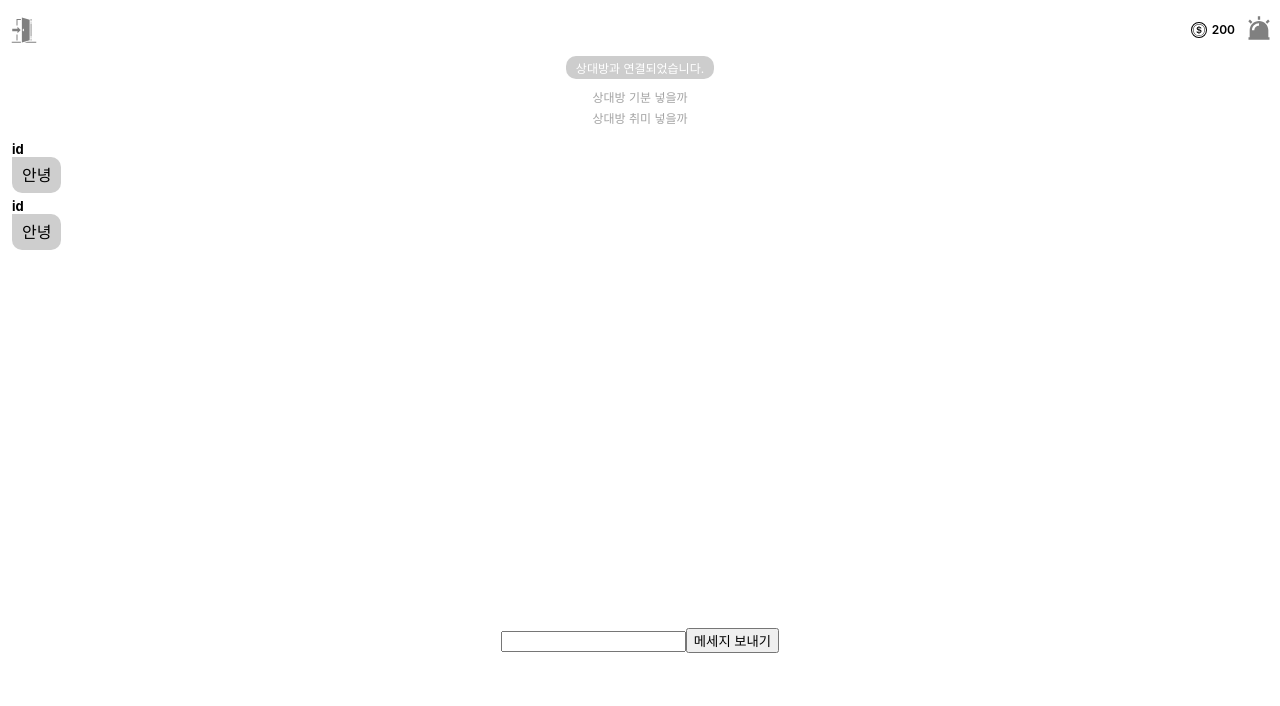
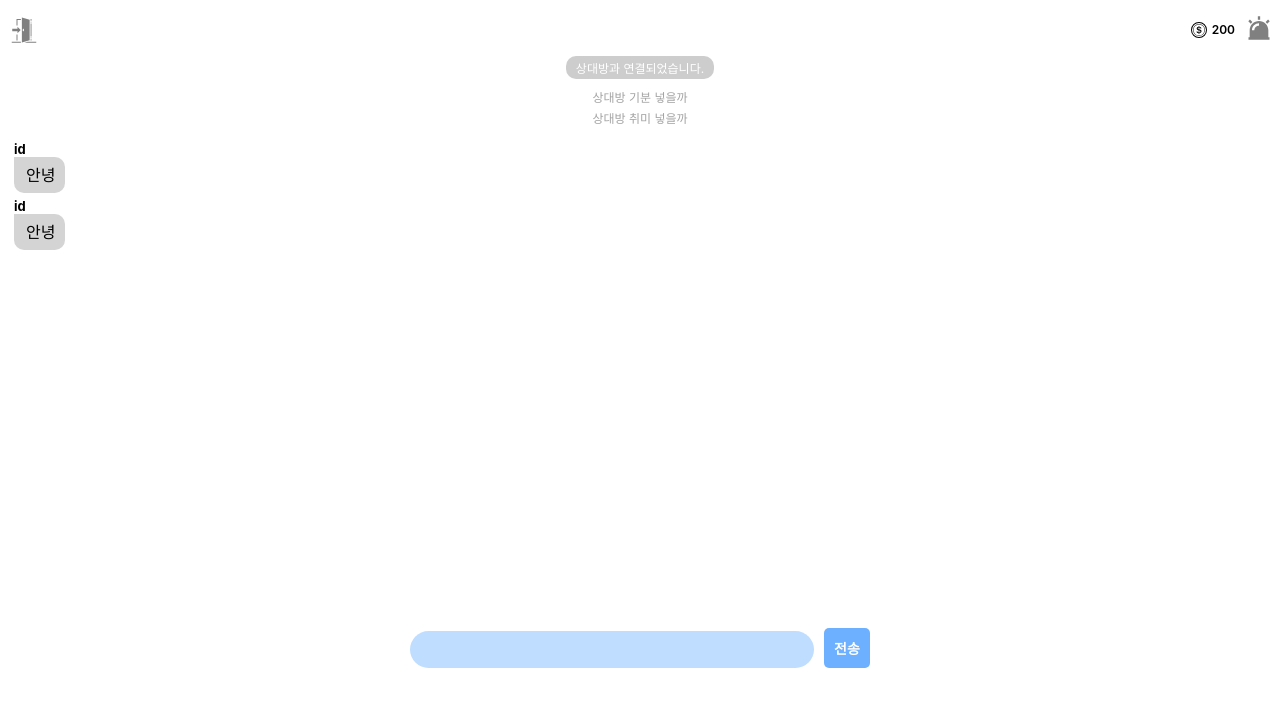
Before and after one commit to pigpgw/OHNEUL-front, a React (Create React App) app: page /chat in a window 1280 px wide. Shown: the top 706 px of the page. Built offline with nearby package versions, Linux system fonts and the light colour scheme; no server answers.

Commit message:
✅ ChatInputForm 컴포넌트 추가

```diff
--- /dev/null
+++ b/src/Components/Chat/ChatInputForm.tsx
@@ -0,0 +1,50 @@
+import React from 'react';
+import styled from 'styled-components';
+
+interface ChatInputProps {
+  msgSubmitHandler: (e: React.FormEvent<HTMLFormElement>) => void;
+  msg: string;
+  msgChangeHandler: (e: React.ChangeEvent<HTMLInputElement>) => void;
+}
+
+function ChatInputForm({
+  msgSubmitHandler,
+  msg,
+  msgChangeHandler,
+}: ChatInputProps): JSX.Element {
+  return (
+    <ChatInputContainer>
+      <form onSubmit={msgSubmitHandler}>
+        <ChatInput value={msg} onChange={msgChangeHandler} />
+        <ChatSubmitBtn>전송</ChatSubmitBtn>
+      </form>
+    </ChatInputContainer>
+  );
+}
+
+const ChatInputContainer = styled.div`
+  width: 100%;
+  height: 50px;
+`;
+
+const ChatInput = styled.input`
+  width: 80%;
+  height: 35px;
+  background: #bfddff;
+  border-radius: 20px;
+  border: 0;
+  max-width: 400px;
+`;
+
+const ChatSubmitBtn = styled.button`
+  font-size: 14px;
+  color: white;
+  font-weight: 800;
+  background: #6cb0ff;
+  border-radius: 5px;
+  border: 0;
+  padding: 10px;
+  margin-left: 10px;
+`;
+
+export default ChatInputForm;
--- a/src/Components/Chat/ChatMessages.tsx
+++ b/src/Components/Chat/ChatMessages.tsx
@@ -65,6 +65,7 @@ const ChatMessageItemBox = styled.li`
   }
   &.other {
     text-align: left;
+    margin-left: 2px;
   }
 `;
 
@@ -84,9 +85,9 @@ const ChatMessageContent = styled.div`
     border-bottom-right-radius: 10px;
   }
   &.other {
-    padding: 5px 10px 7px 10px;
+    padding: 5px 10px 7px 12px;
     text-align: left;
-    background: #cecece;
+    background: #d4d4d4;
     border-top-right-radius: 10px;
     border-bottom-left-radius: 10px;
     border-bottom-right-radius: 10px;
--- a/src/pages/Chat.tsx
+++ b/src/pages/Chat.tsx
@@ -3,6 +3,7 @@ import React, { useEffect, useState } from 'react';
 import ChatHeader from 'Components/Chat/ChatHeader';
 import ChatInfo from 'Components/Chat/ChatInfo';
 import ChatMessages from 'Components/Chat/ChatMessages';
+import ChatInputForm from 'Components/Chat/ChatInputForm';
 
 interface Message {
   msg: string;
@@ -29,6 +30,7 @@ function Chat({ socket }: any): JSX.Element {
   }, [socket]);
 
   const msgChangeHandler = (e: React.ChangeEvent<HTMLInputElement>): void => {
+    e.preventDefault();
     setMsg(e.target.value);
   };
 
@@ -43,7 +45,7 @@ function Chat({ socket }: any): JSX.Element {
     ]);
   }, []);
 
-  const msgSubmitHandler = (e: React.ChangeEvent<HTMLFormElement>): void => {
+  const msgSubmitHandler = (e: React.FormEvent<HTMLFormElement>): void => {
     e.preventDefault();
     setMessageList((prev) => [
       ...prev,
@@ -65,10 +67,15 @@ function Chat({ socket }: any): JSX.Element {
       ></ChatHeader>
       <ChatInfo />
       <ChatMessages messageList={messageList} />
-      <form onSubmit={msgSubmitHandler}>
+      {/* <form onSubmit={msgSubmitHandler}>
         <input value={msg} onChange={msgChangeHandler} type="text" />
         <button>메세지 보내기</button>
-      </form>
+      </form> */}
+      <ChatInputForm
+        msgSubmitHandler={msgSubmitHandler}
+        msg={msg}
+        msgChangeHandler={msgChangeHandler}
+      />
     </>
   );
 }
```
